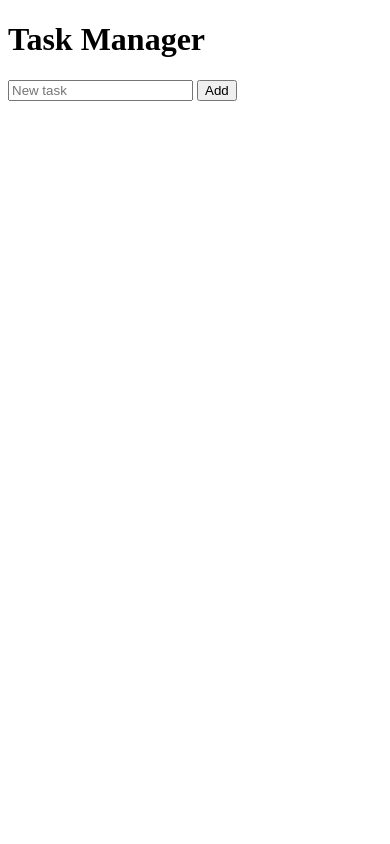
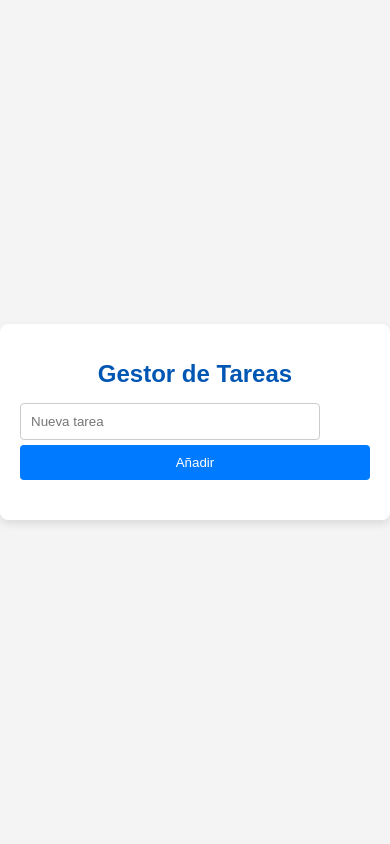
Before and after one commit to Langostin/dockerscout, a Flask app: page / in a window 390 px wide. Run offline with Flask 3, Linux system fonts and the light colour scheme.

Commit message:
Correcciones

```diff
--- a/app.py
+++ b/app.py
@@ -45,5 +45,6 @@ def delete(task_id):
     return redirect(url_for("index"))
 
 if __name__ == "__main__":
-    db.create_all()
+    with app.app_context():  # Esto asegura que estés dentro del contexto de la aplicación
+    	db.create_all()
     app.run(host="0.0.0.0", port=5000)
--- a/requirements.txt
+++ b/requirements.txt
@@ -1,2 +1,2 @@
-Flask==2.2.3
-Flask-SQLAlchemy==3.0.5
+Flask
+Flask-SQLAlchemy
--- /dev/null
+++ b/static/styles.css
@@ -0,0 +1,130 @@
+body {
+  font-family: Arial, sans-serif;
+  margin: 0;
+  padding: 0;
+  background-color: #f4f4f4;
+  color: #333;
+  display: flex;
+  justify-content: center;
+  align-items: center;
+  min-height: 100vh;
+  overflow-x: hidden;
+}
+
+.container {
+  text-align: center;
+  width: 90%;
+  max-width: 600px;
+  padding: 20px;
+  background: white;
+  border-radius: 8px;
+  box-shadow: 0 4px 8px rgba(0, 0, 0, 0.1);
+  margin: 20px auto;
+}
+
+h1 {
+  color: #0056b3;
+  font-size: 2rem;
+  margin-bottom: 15px;
+}
+
+form {
+  margin-bottom: 20px;
+  display: flex;
+  justify-content: center;
+  gap: 10px;
+  flex-wrap: wrap;
+}
+
+input[type="text"] {
+  padding: 10px;
+  border: 1px solid #ccc;
+  border-radius: 4px;
+  width: calc(100% - 110px);
+  max-width: 300px;
+  flex-grow: 1;
+  box-sizing: border-box;
+}
+
+button {
+  padding: 10px 15px;
+  background-color: #007bff;
+  color: white;
+  border: none;
+  border-radius: 4px;
+  cursor: pointer;
+  flex-shrink: 0;
+}
+
+button:hover {
+  background-color: #0056b3;
+}
+
+ul {
+  list-style-type: none;
+  padding: 0;
+  margin: 0;
+}
+
+li {
+  background: #f9f9f9;
+  margin-bottom: 10px;
+  padding: 15px;
+  border-radius: 4px;
+  box-shadow: 0 2px 4px rgba(0, 0, 0, 0.1);
+  display: flex;
+  justify-content: space-between;
+  align-items: center;
+  flex-wrap: wrap;
+}
+
+li > div {
+  display: flex;
+  gap: 10px;
+  flex-wrap: wrap;
+}
+
+li a {
+  margin-left: 10px;
+  text-decoration: none;
+  color: #007bff;
+  padding: 5px 8px;
+  border-radius: 4px;
+}
+
+li a:hover {
+  text-decoration: underline;
+  background-color: #e3f2fd;
+}
+
+strike {
+  color: #999;
+}
+
+@media (max-width: 600px) {
+  h1 {
+    font-size: 1.5rem;
+  }
+
+  form {
+    flex-direction: column;
+    gap: 5px;
+  }
+
+  input[type="text"] {
+    width: 100%;
+  }
+
+  button {
+    width: 100%;
+  }
+
+  li {
+    flex-direction: column;
+    align-items: flex-start;
+  }
+
+  li > div {
+    margin-top: 5px;
+  }
+}
--- a/templates/index.html
+++ b/templates/index.html
@@ -1,15 +1,17 @@
 <!doctype html>
-<html lang="en">
+<html lang="es">
   <head>
     <meta charset="utf-8">
     <meta name="viewport" content="width=device-width, initial-scale=1">
-    <title>Task Manager</title>
+    <title>Gestor de Tareas</title>
+    <link href="static/styles.css" rel="stylesheet" />
   </head>
   <body>
-    <h1>Task Manager</h1>
+    <div class="container">
+      <h1>Gestor de Tareas</h1>
       <form method="post" action="/">
-      <input type="text" name="title" placeholder="New task" required>
-      <button type="submit">Add</button>
+        <input type="text" name="title" placeholder="Nueva tarea" required>
+        <button type="submit">Añadir</button>
       </form>
       <ul>
         {% for task in tasks %}
@@ -19,10 +21,13 @@
             {% else %}
               {{ task.title }}
             {% endif %}
-          <a href="{{ url_for('complete', task_id=task.id) }}">Complete</a>
-          <a href="{{ url_for('delete', task_id=task.id) }}">Delete</a>
+            <div>
+              <a href="{{ url_for('complete', task_id=task.id) }}">Completar</a>
+              <a href="{{ url_for('delete', task_id=task.id) }}">Eliminar</a>
+            </div>
           </li>
         {% endfor %}
       </ul>
+    </div>
   </body>
 </html>
```
Also changed, not shown: instance/tasks.db (added). Lines whose indentation alone changed are shown as unchanged.
